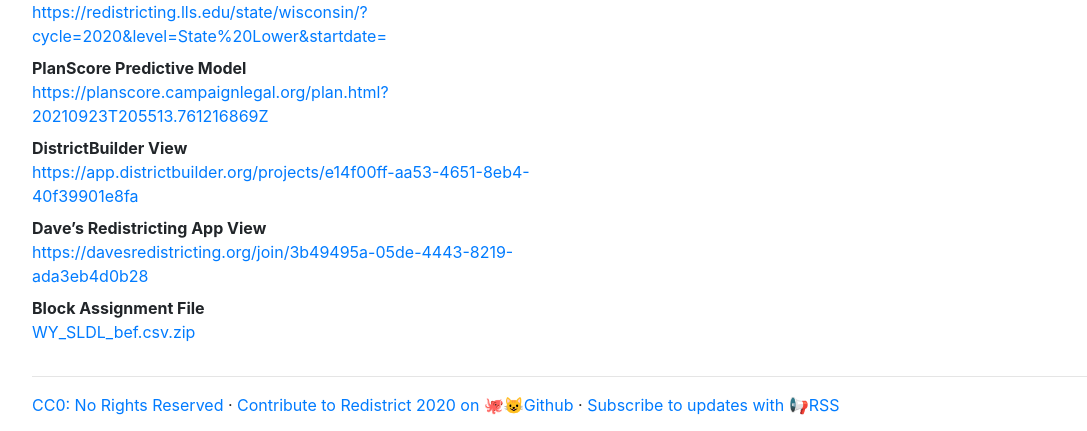
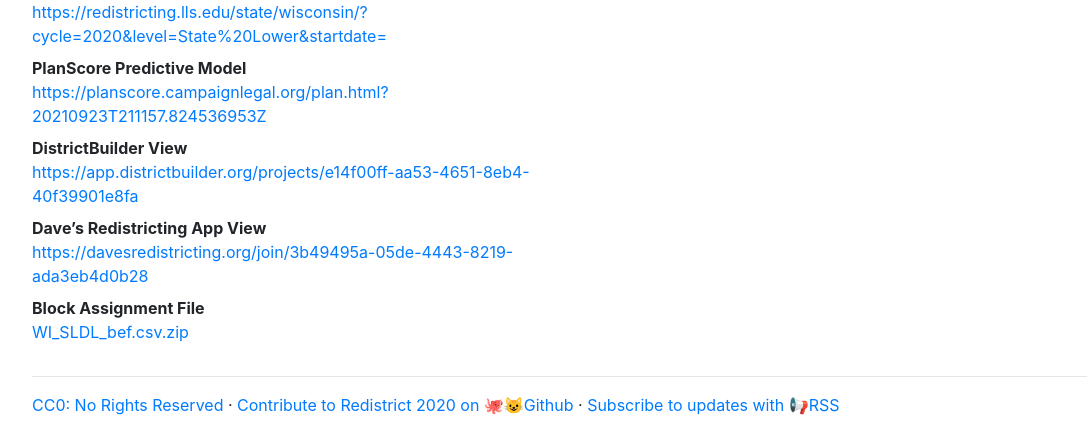
Before and after one commit to PlanScore/Redistrict2020, a Jekyll site: the page built from _plans/WI-2021-01-statehouse.md, in a window 1280 px wide. Shown: the part 328-759 px from the top of the page, without its empty margins (53-1140 px from the left). Built offline with Jekyll 4.4.1, drawn with Linux system fonts in a browser that asks for light colours; nearby versions of some CDN libraries.

Commit message:
Update WI-2021-01-statehouse.md

```diff
--- a/_plans/WI-2021-01-statehouse.md
+++ b/_plans/WI-2021-01-statehouse.md
@@ -5,12 +5,12 @@ body: State House
 date: 2021-01-01
 authoritative_link: https://www2.census.gov/programs-surveys/decennial/2020/data/01-Redistricting_File--PL_94-171/Wisconsin/
 allabout_link: https://redistricting.lls.edu/state/wisconsin/?cycle=2020&level=State%20Lower&startdate=
-planscore_link: https://planscore.campaignlegal.org/plan.html?20210923T205513.761216869Z
+planscore_link: https://planscore.campaignlegal.org/plan.html?20210923T211157.824536953Z
 districtbuilder_link: https://app.districtbuilder.org/projects/e14f00ff-aa53-4651-8eb4-40f39901e8fa
 davesredist_link: https://davesredistricting.org/join/3b49495a-05de-4443-8219-ada3eb4d0b28
 five38_link:
 shapefile_file:
-blockassignment_file: /files/WI-2021-01/WY_SLDL_bef.csv.zip
+blockassignment_file: /files/WI-2021-01/WI_SLDL_bef.csv.zip
 simplegeojson_file:
 
 layout: plan-page
```
